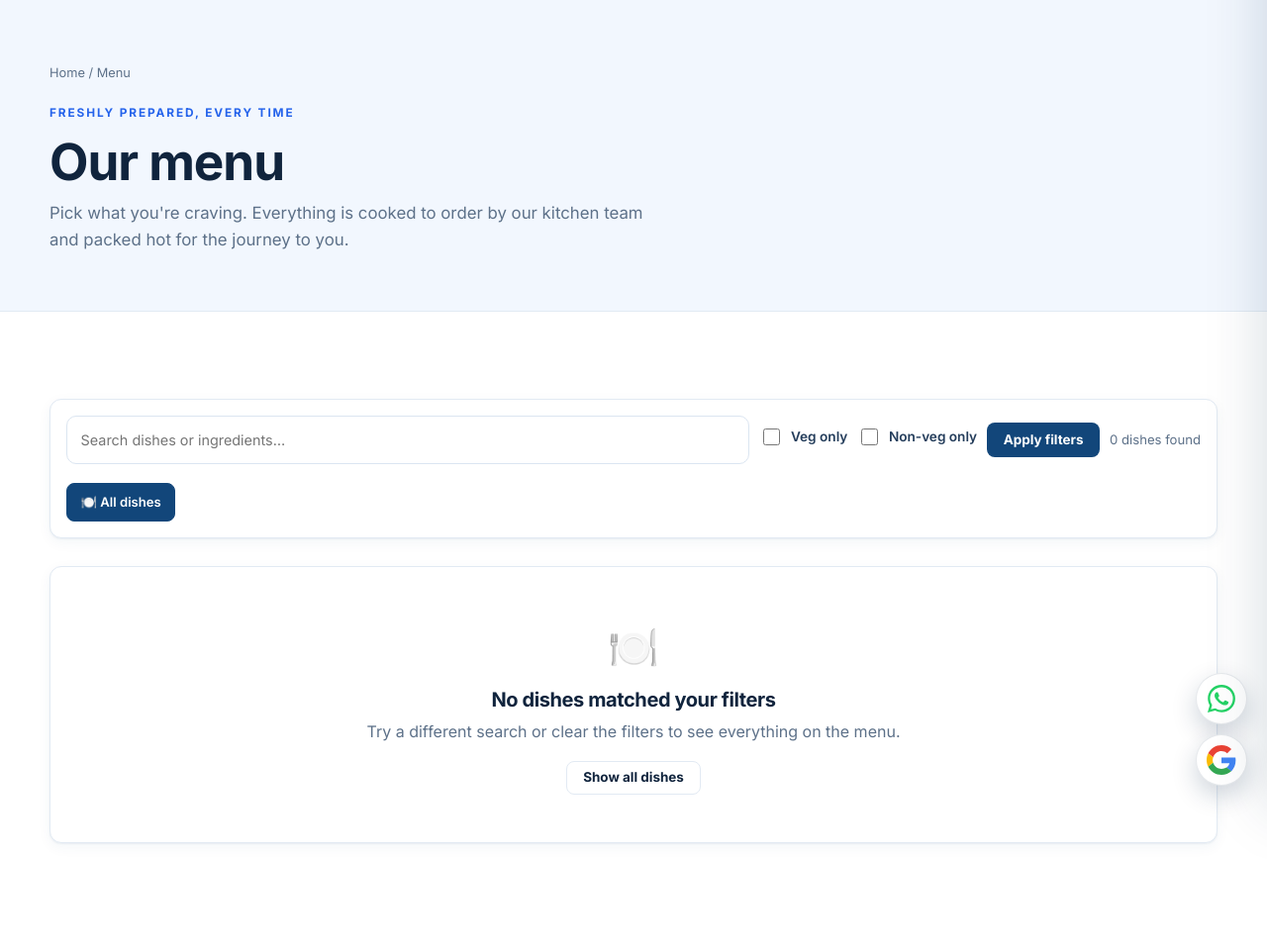
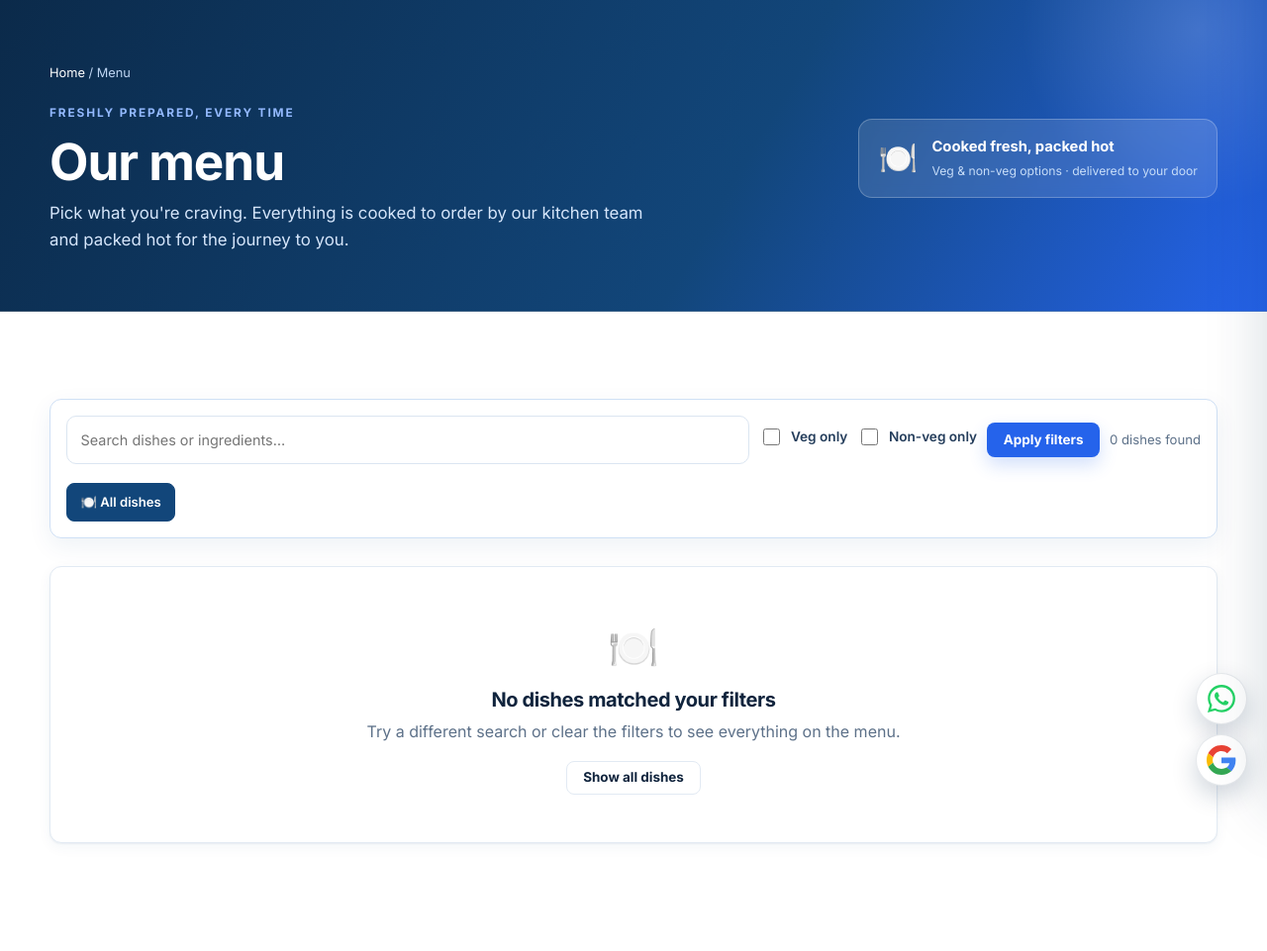
Before and after one commit to KrishnaPriyaVPai/Cloud-Kitchen, a Node project: template src/views/menu.ejs in a window 1280 px wide. Shown: the part 97-1058 px from the top of the page at 99% size. Run offline with Node 20 templates, Linux system fonts and the light colour scheme; the template is opened without the code that fills it, so the values that code supplies are empty.

Commit message:
Redesign menu page with grouped white and blue food showcase

```diff
--- a/public/css/style.css
+++ b/public/css/style.css
@@ -698,3 +698,85 @@ tbody tr:hover { background: #fafcff; }
   .showcase-actions { margin-top: 20px; }
   .chef-contact-card { padding: 1rem; }
 }
+
+/* ---------- Menu page showcase ---------- */
+.menu-hero {
+  position: relative;
+  overflow: hidden;
+  background: linear-gradient(120deg, var(--green-950) 0%, var(--green-900) 58%, var(--accent) 100%);
+  color: #fff;
+  border-bottom: 1px solid rgba(255,255,255,.16);
+}
+.menu-hero::after {
+  content: '';
+  position: absolute;
+  width: 360px;
+  height: 360px;
+  right: -110px;
+  top: -150px;
+  border-radius: 50%;
+  background: radial-gradient(circle, rgba(255,255,255,.16), transparent 70%);
+  pointer-events: none;
+}
+.menu-hero-inner { position: relative; z-index: 1; display: flex; justify-content: space-between; align-items: center; gap: 2rem; }
+.menu-hero .breadcrumb { color: #bfd6f3; }
+.menu-hero .breadcrumb a { color: #fff; }
+.menu-hero .breadcrumb a:hover { color: #fff; text-decoration: underline; }
+.menu-hero .eyebrow { color: #93b9ff; }
+.menu-hero h1 { color: #fff; font-size: clamp(2.1rem, 4vw, 3.2rem); }
+.menu-hero p { color: #d6e6fb; }
+.menu-hero-note {
+  display: flex;
+  align-items: center;
+  gap: .9rem;
+  flex-shrink: 0;
+  background: rgba(255,255,255,.12);
+  border: 1px solid rgba(255,255,255,.24);
+  border-radius: 14px;
+  padding: 1rem 1.2rem;
+  backdrop-filter: blur(6px);
+}
+.menu-hero-emoji { font-size: 2rem; line-height: 1; }
+.menu-hero-note strong { display: block; font-size: .92rem; }
+.menu-hero-note small { display: block; color: #c7ddf8; font-size: .76rem; margin-top: .15rem; }
+
+.menu-page-section { background: #fff; }
+.menu-toolbar { border-color: #cfe0f5; box-shadow: 0 8px 24px rgba(18,70,122,.07); }
+.menu-group { margin-top: 48px; }
+.menu-group-head {
+  display: flex;
+  align-items: flex-end;
+  justify-content: space-between;
+  gap: 1rem;
+  flex-wrap: wrap;
+  margin-bottom: 20px;
+  padding-bottom: 12px;
+  border-bottom: 2px solid var(--green-100);
+}
+.menu-group-title { display: flex; align-items: center; gap: .9rem; }
+.menu-group-emoji {
+  width: 52px;
+  height: 52px;
+  border-radius: 14px;
+  background: var(--accent-soft);
+  display: grid;
+  place-items: center;
+  font-size: 1.6rem;
+  flex-shrink: 0;
+}
+.menu-group-head h2 { font-size: 1.6rem; margin: 0; color: var(--green-900); }
+.menu-group-head p { margin: .15rem 0 0; font-size: .82rem; color: var(--muted); }
+.menu-page-section .dish-card { border-top: 3px solid var(--accent); }
+.menu-page-section .dish-price { color: var(--accent-dark); }
+.menu-page-section .add-btn { background: var(--accent); }
+.menu-page-section .add-btn:hover { background: var(--accent-dark); }
+
+@media (max-width: 600px) {
+  .menu-hero-inner { flex-direction: column; align-items: flex-start; gap: 1.2rem; }
+  .menu-hero-note { width: 100%; }
+  .menu-group { margin-top: 36px; }
+  .menu-group-title { gap: .7rem; }
+  .menu-group-emoji { width: 44px; height: 44px; font-size: 1.3rem; }
+  .menu-group-head h2 { font-size: 1.35rem; }
+  .menu-group-head .link-arrow { font-size: .82rem; }
+}
--- a/src/views/menu.ejs
+++ b/src/views/menu.ejs
@@ -1,22 +1,31 @@
 <%- include('partials/header') %>
 
-<section class="page-hero">
-  <div class="container">
+<section class="page-hero menu-hero">
+  <div class="container menu-hero-inner">
+    <div>
       <div class="breadcrumb"><a href="/">Home</a> / Menu</div>
       <span class="eyebrow">Freshly prepared, every time</span>
       <h1>Our menu</h1>
       <p>Pick what you're craving. Everything is cooked to order by our kitchen team and packed hot for the journey to you.</p>
     </div>
+    <div class="menu-hero-note">
+      <span class="menu-hero-emoji">🍽️</span>
+      <div>
+        <strong>Cooked fresh, packed hot</strong>
+        <small>Veg &amp; non-veg options · delivered to your door</small>
+      </div>
+    </div>
+  </div>
 </section>
 
-<section class="section">
+<section class="section menu-page-section">
   <div class="container">
-    <div class="filter-bar">
+    <div class="filter-bar menu-toolbar">
       <form action="/menu" method="get">
         <input type="search" name="q" value="<%= filters.q %>" placeholder="Search dishes or ingredients…" aria-label="Search menu">
         <label class="switch-label"><input type="checkbox" name="veg" value="1" <%= filters.veg ? 'checked' : '' %>> Veg only</label>
         <label class="switch-label"><input type="checkbox" name="nonveg" value="1" <%= filters.nonveg ? 'checked' : '' %>> Non-veg only</label>
-        <button class="btn btn-sm btn-dark" type="submit">Apply filters</button>
+        <button class="btn btn-sm btn-primary" type="submit">Apply filters</button>
         <% if (filters.category || filters.veg || filters.nonveg || filters.q) { %>
           <a href="/menu" class="btn btn-sm btn-ghost">Clear all</a>
         <% } %>
@@ -45,8 +54,20 @@
         </div>
       </div>
     <% } else { %>
+      <% groups.forEach(function(group) { %>
+        <div class="menu-group">
+          <div class="menu-group-head">
+            <div class="menu-group-title">
+              <span class="menu-group-emoji"><%= group.emoji || '🍽️' %></span>
+              <div>
+                <h2><%= group.name %></h2>
+                <p><%= group.items.length %> dish<%= group.items.length === 1 ? '' : 'es' %> · cooked to order</p>
+              </div>
+            </div>
+            <a class="link-arrow" href="/menu?category=<%= group.slug %>">View category →</a>
+          </div>
           <div class="dish-grid">
-        <% items.forEach(function(item) { %>
+            <% group.items.forEach(function(item) { %>
               <article class="dish-card">
                 <div class="dish-media">
                   <img src="<%= item.image_url %>" alt="<%= item.name %>" loading="lazy">
@@ -67,6 +88,8 @@
               </article>
             <% }); %>
           </div>
+        </div>
+      <% }); %>
     <% } %>
   </div>
 </section>
```
Also changed, not shown: src/routes/public.js (+16 -0 lines). Lines whose indentation alone changed are shown as unchanged.
